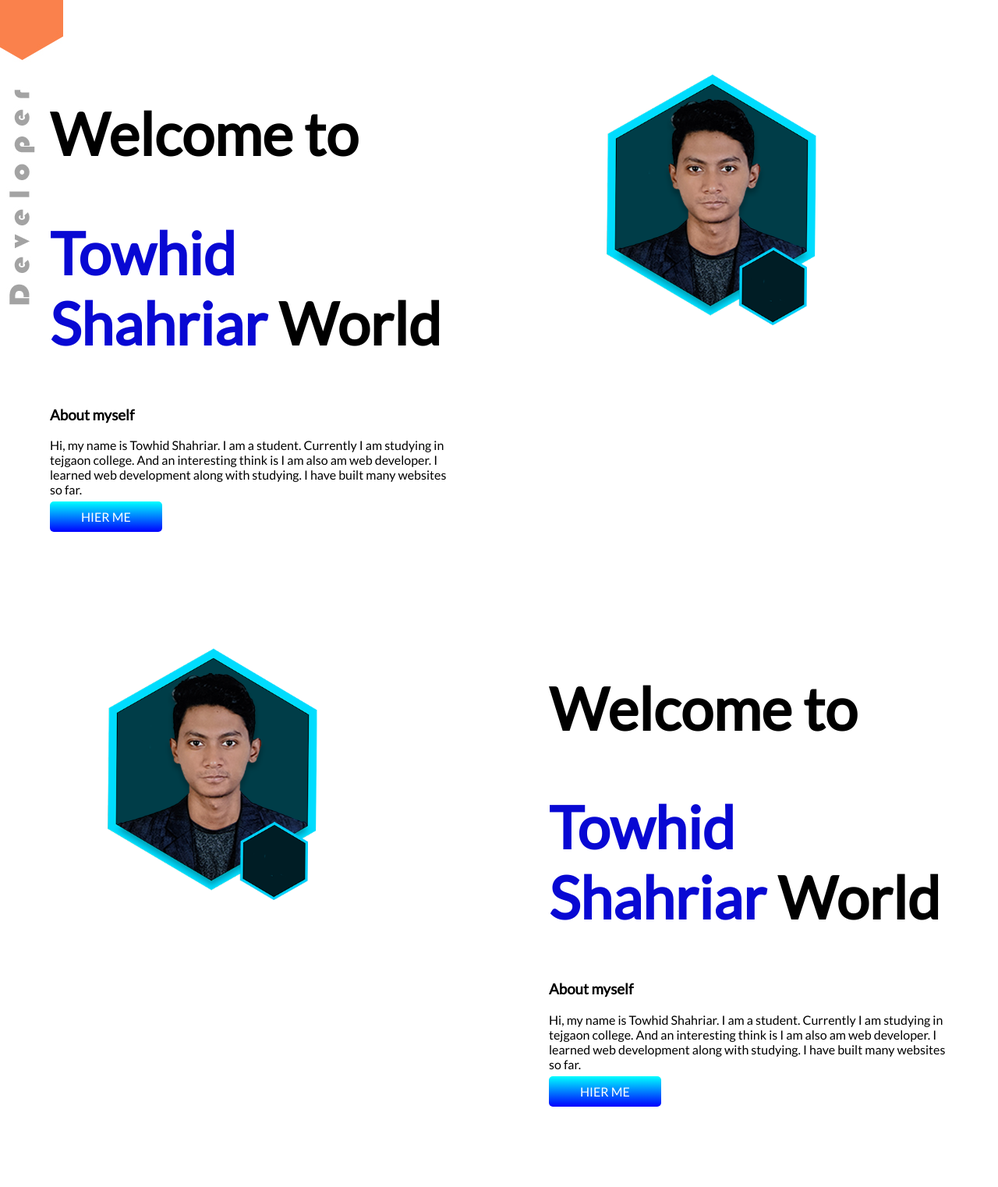
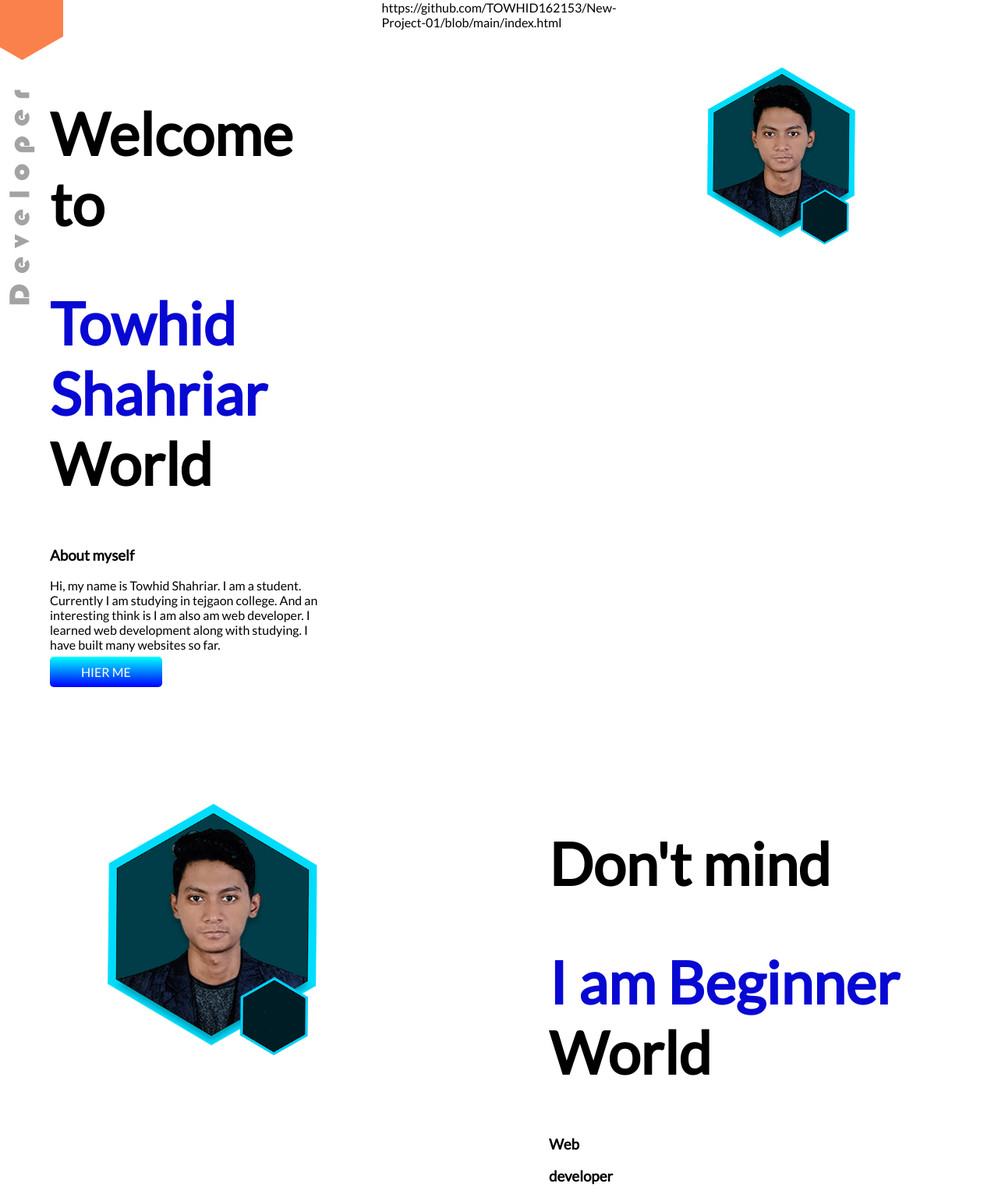
Before and after one commit to TOWHID162153/New-Project-01, a plain HTML site: page index.html in a window 1280 px wide. Shown: the top 1522 px of the page at 78% size. Drawn offline with Linux system fonts and the light colour scheme.

Commit message:
index.html

```diff
--- a/index.html
+++ b/index.html
@@ -13,13 +13,13 @@
 <body>
     <section class="s1-bg flexable-container">
         <div class="half">
-            <h1>Welcome to</h1>
+            <h1><strong>Welcome to</strong></h1>
         <h1><span class="blue">Towhid Shahriar</span> World</h1>
         <h3>About myself</h3>
         <p class="pera">Hi, my name is Towhid Shahriar. I am a student. Currently I am studying in tejgaon college. And an interesting think is I am also am web developer. I learned web development along with studying. I have built many websites so far.
         </p>
         <a class="button" href="https://www.facebook.com/shahriar.ifty.5243" target="_blank">HIER ME</a>
-        </div>
+        </div>https://github.com/TOWHID162153/New-Project-01/blob/main/index.html
 
         <div class="half">
             <img class="half-img" src="images/Firsr images.jpg.png" alt="photo.png">
@@ -30,9 +30,9 @@
             <img class="half-img" src="images/Firsr images.jpg.png" alt="photo.png">
         </div>
         <div class="half">
-            <h1>Welcome to</h1>
-        <h1><span class="blue">Towhid Shahriar</span> World</h1>
-        <h3>About myself</h3>
+            <h1> <strong>Don't mind</strong> </h1>
+        <h1><span class="blue">I am Beginner</span> World</h1>
+        <h3> <p class="blue001">Web</p> developer</h3>
         <p class="pera">Hi, my name is Towhid Shahriar. I am a student. Currently I am studying in tejgaon college. And an interesting think is I am also am web developer. I learned web development along with studying. I have built many websites so far.
         </p>
         <a class="button" href="https://www.facebook.com/shahriar.ifty.5243" target="_blank">HIER ME</a>
```
